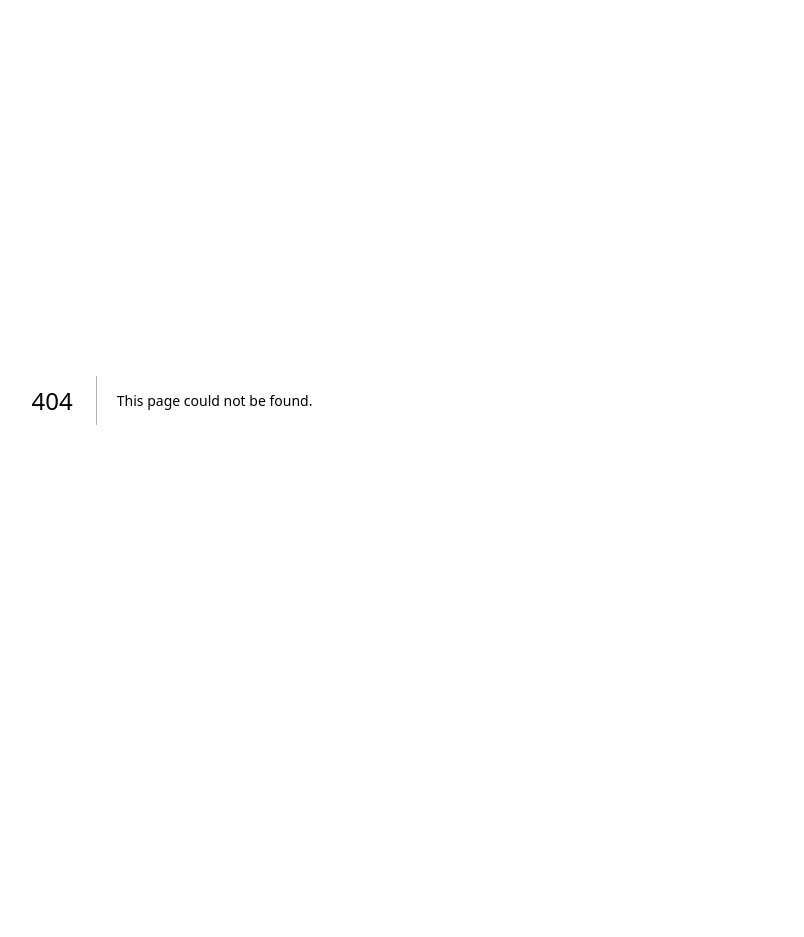
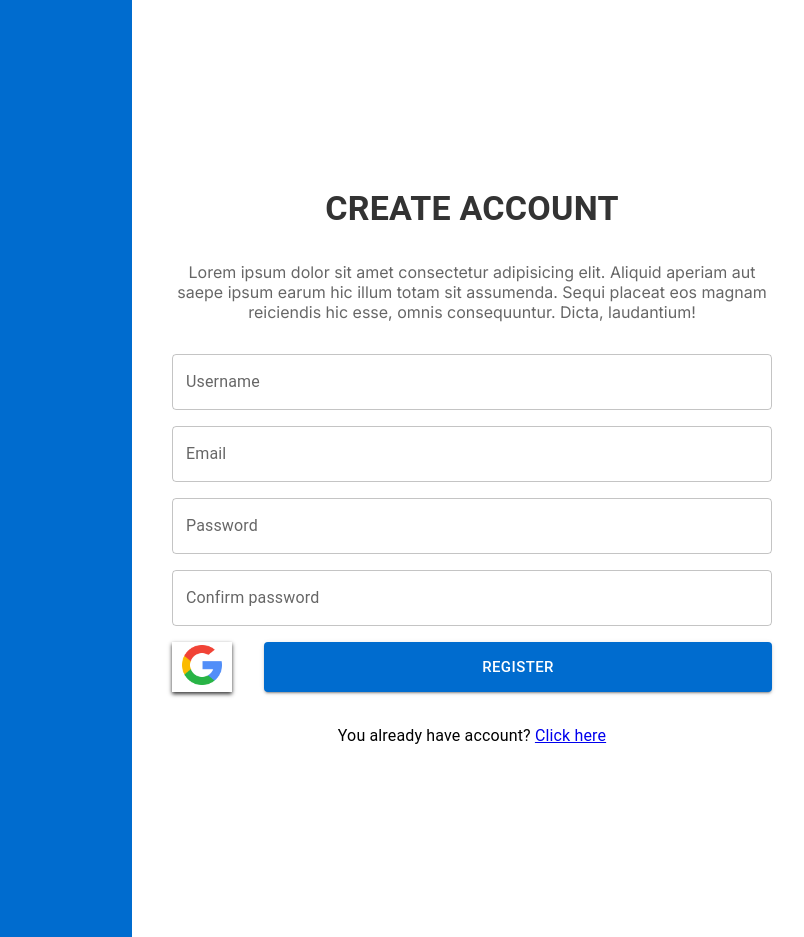
Before and after one commit to Dzenoo/Social-Media-App, a Next.js app: page /signup in a window 1280 px wide. Before the commit this address had no page. Shown: the whole page, without its empty margins (468-1272 px from the left). Before the commit the page ends 800 px from the top, so only its background shows below. Built offline with nearby package versions, Linux system fonts and the light colour scheme.

Commit message:
Adding signup

```diff
--- /dev/null
+++ b/app/(auth)/signup/page.jsx
@@ -0,0 +1,56 @@
+"use client";
+import { Button, TextField, Typography } from "@mui/material";
+import classes from "../../../css/Auth.module.css";
+import Link from "next/link";
+import Image from "next/image";
+
+const Signup = () => {
+  return (
+    <section className={classes.signup_section}>
+      <div className={classes.empty_div}></div>
+      <div className={classes.signup_form_div}>
+        <Typography color="#333" variant="h4" fontWeight="bold">
+          CREATE ACCOUNT
+        </Typography>
+        <Typography color="textSecondary" variant="p">
+          Lorem ipsum dolor sit amet consectetur adipisicing elit. Aliquid
+          aperiam aut saepe ipsum earum hic illum totam sit assumenda. Sequi
+          placeat eos magnam reiciendis hic esse, omnis consequuntur. Dicta,
+          laudantium!
+        </Typography>
+        <form className={classes.signup_form}>
+          <TextField placeholder="Enter username" label="Username" />
+          <TextField placeholder="Enter email" label="Email" />
+          <TextField placeholder="Enter your password" label="Password" />
+          <TextField
+            placeholder="Confirm your password..."
+            label="Confirm password"
+          />
+          <div className={classes.signup_actions}>
+            <div className={classes.google}>
+              <Image
+                src="/images/search.png"
+                alt="google"
+                width={40}
+                height={40}
+              />
+            </div>
+            <Button
+              type="submit"
+              size="large"
+              variant="contained"
+              sx={{ backgroundColor: "#006ccf", width: "100%" }}
+            >
+              Register
+            </Button>
+          </div>
+        </form>
+        <Typography>
+          You already have account? <Link href="/login">Click here</Link>
+        </Typography>
+      </div>
+    </section>
+  );
+};
+
+export default Signup;
--- /dev/null
+++ b/css/Auth.module.css
@@ -0,0 +1,48 @@
+.signup_section {
+  display: grid;
+  grid-template-columns: repeat(2, 1fr);
+  align-items: center;
+  justify-content: center;
+  grid-template-areas:
+    "div div div form form"
+    "div div div form form"
+    "div div div form form";
+  height: 58.56em;
+}
+
+.signup_section .empty_div {
+  grid-area: div;
+  background: var(--blue_color);
+  width: 100%;
+  height: 100%;
+}
+
+.signup_section .signup_form_div {
+  grid-area: form;
+  padding: 40px;
+  max-width: 600px;
+  gap: 2em;
+  text-align: center;
+  margin: auto;
+  display: flex;
+  flex-direction: column;
+}
+
+.signup_section .signup_form {
+  display: flex;
+  flex-direction: column;
+  gap: 16px;
+}
+
+.signup_section .signup_actions {
+  display: flex;
+  justify-content: center;
+  align-items: stretch;
+  gap: 2em;
+}
+
+.signup_section .signup_actions .google {
+  background-color: #fff;
+  padding: 3px 10px;
+  box-shadow: 0 2px 4px #333;
+}
```
Also changed, not shown: app/(auth)/login/page.jsx (added, +7 -0 lines), public/images/search.png (added).
